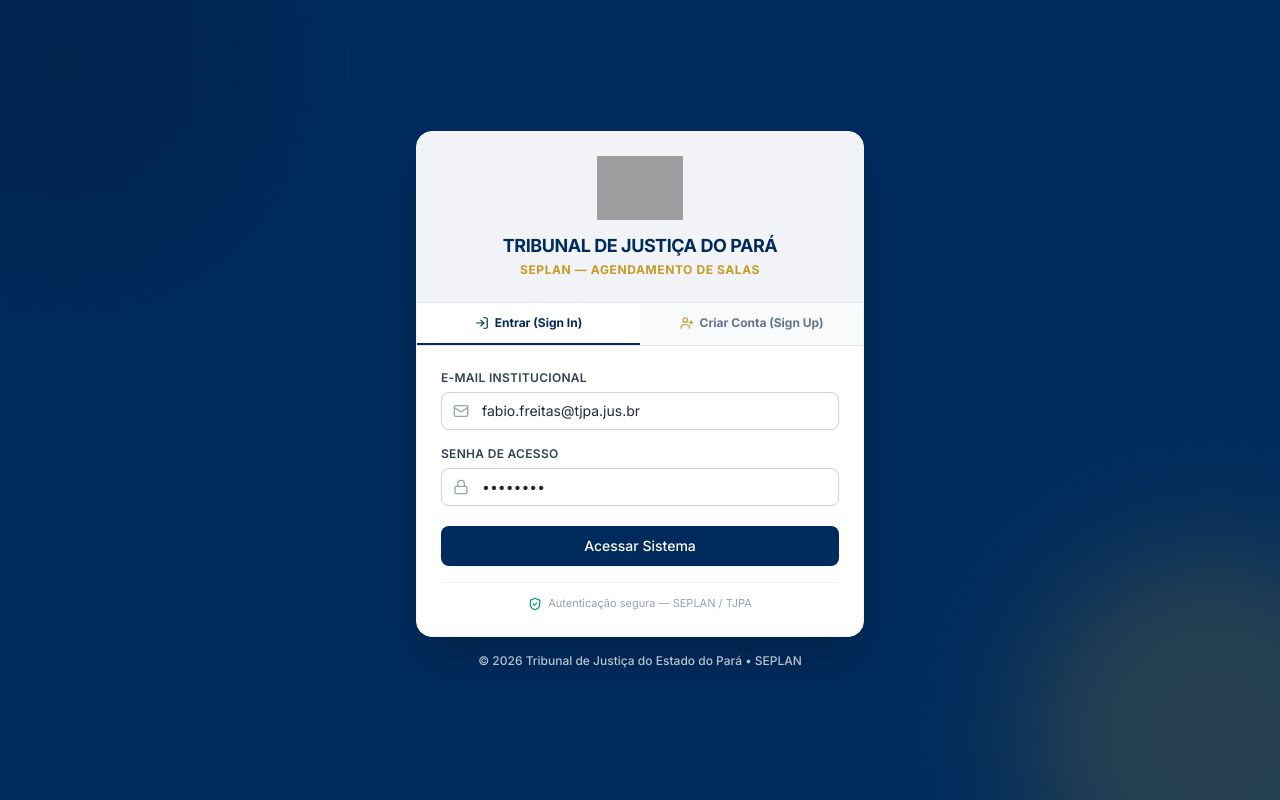
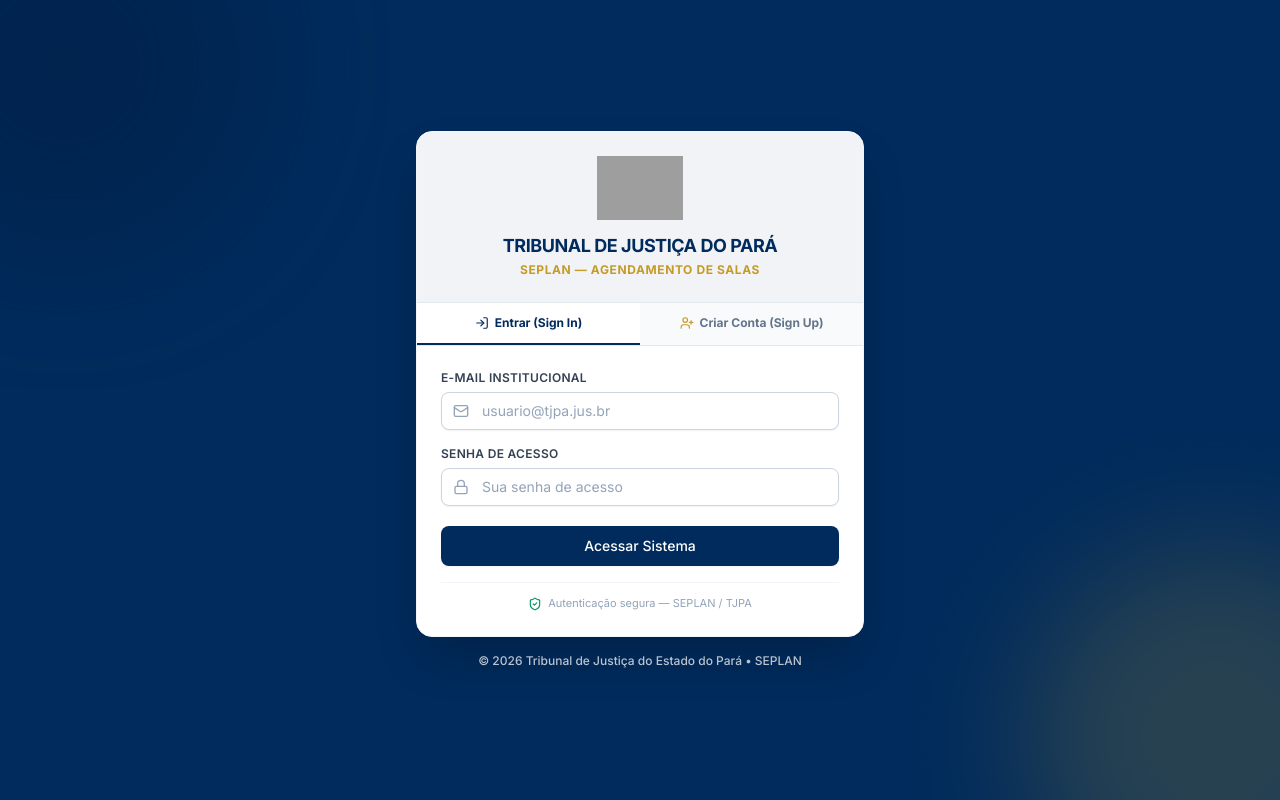
Before and after one commit to fpfinfo/sala_de_reuniao, a React (Vite) app: page / in a window 1280 px wide. Built offline with nearby package versions, Linux system fonts and the light colour scheme; no server answers; grey boxes are pictures that could not be loaded.

Commit message:
fix: remover valores padrao de login para que a tela inicie com campos vazios

```diff
--- a/src/components/auth/LoginForm.tsx
+++ b/src/components/auth/LoginForm.tsx
@@ -12,8 +12,8 @@
   const [authMode, setAuthMode] = useState<'signin' | 'signup'>('signin');
 
   // Estado de Login
-  const [email, setEmail] = useState('fabio.freitas@tjpa.jus.br');
-  const [password, setPassword] = useState('••••••••');
+  const [email, setEmail] = useState('');
+  const [password, setPassword] = useState('');
 
   // Estado de Cadastro (Sign Up)
   const [signupName, setSignupName] = useState('');
```
